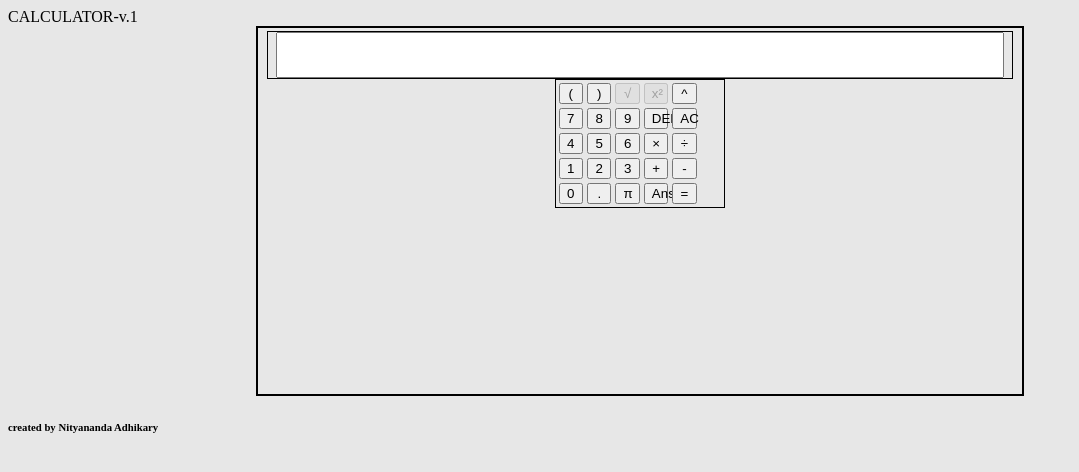
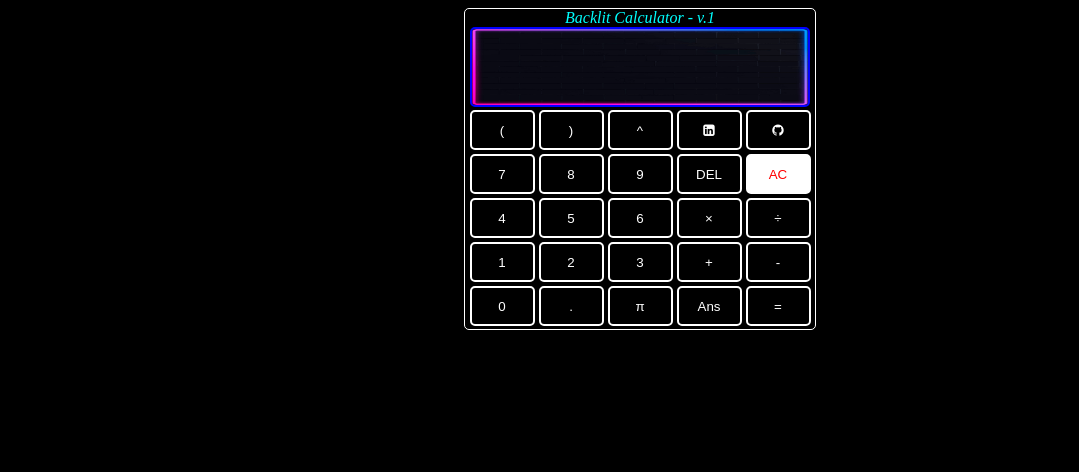
Before and after one commit to NityaNandaDPG/Calculator, a plain HTML site: page index.html in a window 1280 px wide. Shown: the whole page, without its empty margins (0-1079 px from the left). Drawn offline with Linux system fonts and the light colour scheme.

Commit message:
modified stylesheet to backlit vibe

```diff
--- a/index.html
+++ b/index.html
@@ -10,20 +10,20 @@
     <script src="./script.js"></script>
 </head>
 <body>
-    <header>CALCULATOR-v.1</header>
+    <header></header>
     <section id="section">
-        <div>
-            <input type="text" id="console"/>
-        </div>
-
+        <label for="console">Backlit Calculator - v.1</label>
+        <input type="text" id="console"/>
         <table>
             <tr>
                 <td>
                     <button type="button" value="(" onclick="display(this)">(</button>
                     <button type="button" value=")" onclick="display(this)">)</button>
-                    <button type="button" value="√" disabled>√</button>
-                    <button type="button" value="" disabled>x²</button>
                     <button type="button" value="^" onclick="display(this)">^</button>
+                    <!-- <button type="button" value="√" disabled>√</button> -->
+                    <!-- <button type="button" value="" disabled>x²</button> -->
+                    <button type="button" value="" onclick="window.location.href='https://www.linkedin.com/in/nityananda00/';"><i class="fa fa-linkedin-square"></i></button>
+                    <button type="button" value="" onclick="window.location.href='https://github.com/NityaNandaDPG';"><i class="fa fa-github"></i></button>
                 </td>
             </tr>
             <tr>
@@ -32,7 +32,7 @@
                     <button type="button" value="8" onclick="display(this)">8</button>
                     <button type="button" value="9" onclick="display(this)">9</button>
                     <button type="button" value="" onclick="del()">DEL</button>
-                    <button type="button" value="" onclick="clr()">AC</button>
+                    <button type="button" value="" onclick="clr()" id="ac">AC</button>
                 </td>
             </tr>
             <tr>
@@ -57,15 +57,12 @@
                 <td>
                     <button type="button" value="0" onclick="display(this)">0</button>
                     <button type="button" value="." onclick="display(this)">.</button>
-                    <button type="button" value="." onclick="eval()">π</button>
+                    <button type="button" value="3.14159265359" onclick="display(this)">π</button>
                     <button type="button" value="0" onclick="display(this)" id="answer">Ans</button>
                     <button type="button" value="." onclick="eval()">=</button>
                 </td>
             </tr>
         </table>
     </section>
-    <footer>
-        <h6>created by Nityananda Adhikary</h6>
-    </footer>
 </body>
 </html>
--- a/stylesheet.css
+++ b/stylesheet.css
@@ -1,85 +1,84 @@
 
 
 body{
-    background-color: rgb(231, 231, 231);
+    background-color: black;
+
+    /* border: 1px solid black; */
 }
 header
 {
+    margin-left: auto;
+    margin-right: auto;
+    text-align: center;
+    background-color: aqua;
+    top: 0;
+    left: 0;
 
 
 }
-div{
+#section
+{
+    width:350px;
+    height:320px;
     margin-left: auto;
     margin-right: auto;
-    border: 1px solid black;
+    border: 1px solid white;
+    border-radius: 5px;
     text-align: center;
-    width: 98%;
+}
+label{
 
-}
-#console
-{
-    width:97%;
-    height:40px;
-}
-@media (max-width: 767px) {
-    #console {
-      height: 20%;
-      width: 100%;
-    }
+    font-style: italic;
+    color: aqua;
 }
 
-
+#console {
+    padding-top: 10px;
+    height: 65px;
+    width: 95%;
+    margin-left: auto;
+    margin-right: auto;
+    border: 2px solid blue;
+    border-radius: 5px;
+    background-image: url('./src/images/neon.jpg');
+    background-size:100% 100%;
+    font-family: "Digital-7", sans-serif;
+    font-size: larger;
+    color: white;
+    text-align: right ;
+}
 table
 {
-    border: 1px solid black;
     margin-left: auto;
     margin-right: auto;
+    width: 100%;
+    /* border: 1px solid white; */
+    border-radius: 5px;
 
-}
-@media (max-width: 767px) {
-    table {
-      height: 80%;
-      width: 100%;
-    }
-}
-
-tr{
-    margin-left: auto;
-    margin-right: auto;
 
 }
 
 button
 {
-    height:15%;
-    width:15%;
     text-align: center;
     margin-left: auto;
     margin-right: auto;
+    width:65px;
+    height:40px;
+    color:white;
+    background-color: black;
+    border: 2px solid white;
+    border-radius: 5px;
+}
+#ac{
+    background-color: white;
+    color:red;
+}
+#ac:hover{
+    background-color:red;
+    color:white;
+}
 
-}
 button:hover{
     background-color: gray;
-
 }
-
-#section
-{
-    margin-left: auto;
-    margin-right: auto;
-    border: 2px solid black;
-    width:60%;
-    height: 360px;
-    padding:3px;
-
-}
-
-@media (max-width: 767px) {
-    #section {
-      height: 200px;
-      width: 100%;
-    }
-
-footer{
-
-}
```
Also changed, not shown: src/images/neon.jpg (added).
